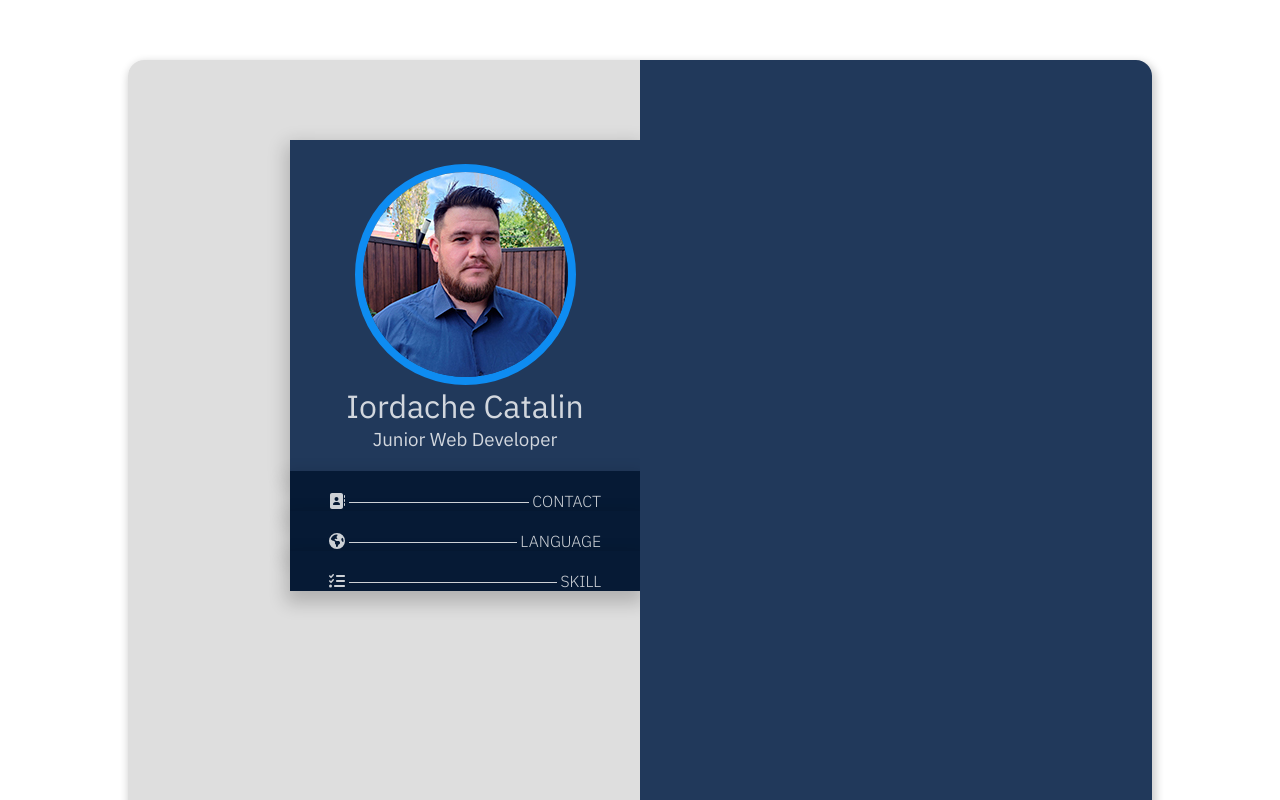
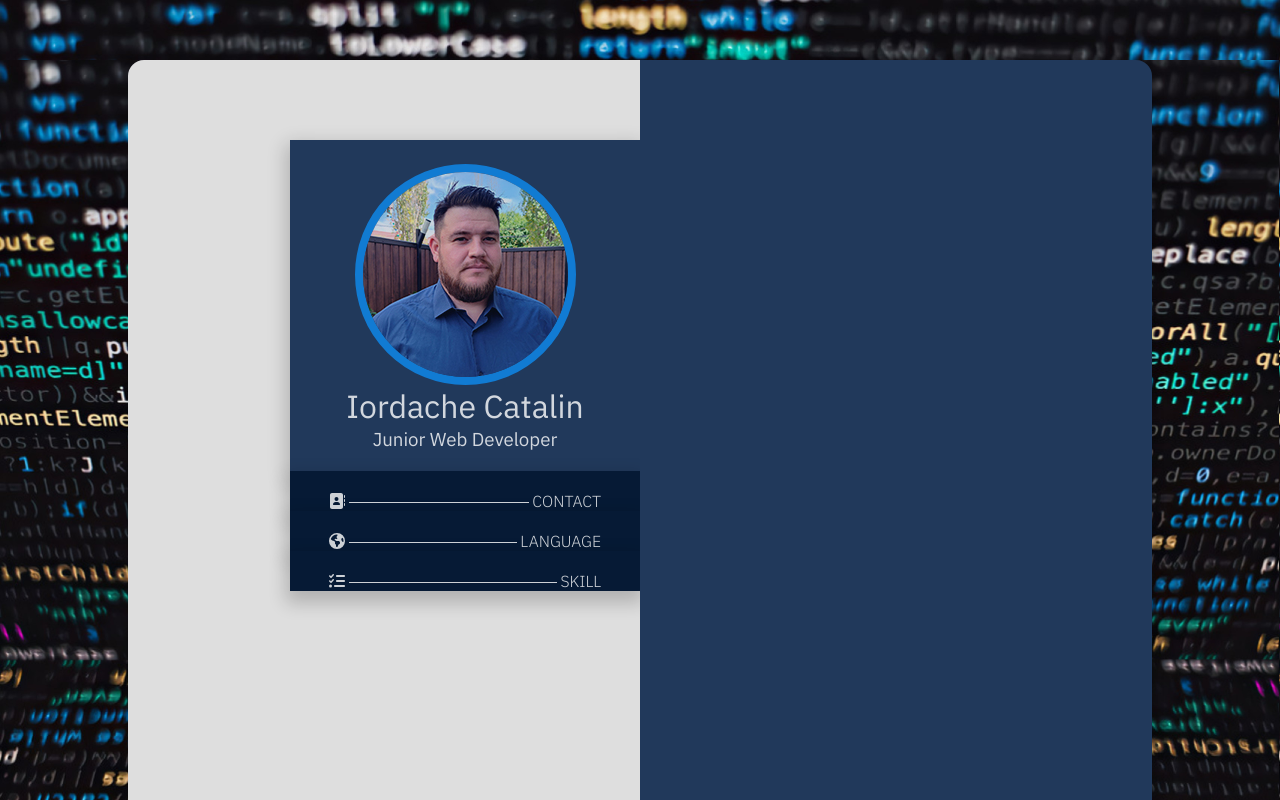
Before and after one commit to IordacheCatalin/curriculumVitae, a React (Create React App) app: page / in a window 1280 px wide. Shown: the top 800 px of the page. Built offline with nearby package versions, Linux system fonts and the light colour scheme; a web font is replaced by a local one.

Commit message:
Add background image

```diff
--- a/package.json
+++ b/package.json
@@ -1,5 +1,5 @@
 {
-  "homepage": "http://IordacheCatalin.github.io/curriculumVitae"
+  "homepage": "http://IordacheCatalin.github.io/curriculumVitae",
   "name": "iordache-catalin-cv",
   "version": "0.1.0",
   "private": true,
@@ -18,7 +18,7 @@
   },
   "scripts": {
     "start": "react-scripts start",
-    "predeploy":"npm run build",
+    "predeploy" : "npm run build",
     "deploy":"gh-pages -d build",
     "build": "react-scripts build",
     "test": "react-scripts test",
--- a/src/Pages/firstPage/firstPage.js
+++ b/src/Pages/firstPage/firstPage.js
@@ -8,6 +8,7 @@ import { faListCheck } from "@fortawesome/free-solid-svg-icons";
 
 function firstPage() {
   return (
+    <body>
     <div className={Styles.container}>
       <div className={Styles.leftSide}>
         <div className={Styles.space}></div>
@@ -65,6 +66,7 @@ function firstPage() {
 
       <div className={Styles.rightSide}></div>
     </div>
+    </body>
   );
 }
 
--- a/src/Pages/firstPage/firstPage.module.scss
+++ b/src/Pages/firstPage/firstPage.module.scss
@@ -4,6 +4,13 @@
 }
 
 @import url('https://fonts.googleapis.com/css2?family=IBM+Plex+Sans:ital,wght@0,100;0,200;0,300;0,400;0,500;0,600;0,700;1,100;1,200;1,300;1,400;1,600;1,700&family=Playfair+Display:ital,wght@0,400;0,500;0,700;1,400&family=Raleway:ital,wght@0,200;0,300;0,400;0,500;0,700;1,200;1,500&display=swap');
+body {
+  background-image: url(../../../public/body.jpg) ;
+  background-repeat: repeat;
+  background-size: contain;
+
+}
+
 .container {
   display: flex;
   max-width: 1024px;
@@ -19,6 +26,7 @@
 
 .space {
   height: 80px;
+  opacity: 0;
 }
 
 .container:hover {
@@ -83,6 +91,7 @@ img {
   border: solid 8px #0e8cf1;
   object-fit: cover;
   margin-top: 24px;
+  opacity: 0.8;
 }
 
 img:hover {
@@ -95,6 +104,7 @@ img:hover {
   transition-timing-function: ease-in-out;
   transition: 0.5s;
   box-shadow: 0px 10px 20px 2px rgba(0, 0, 0, 0.25);
+  opacity: 1;
 }
 
 .textDecoration {
```
Also changed, not shown: public/body.jpg (added).
